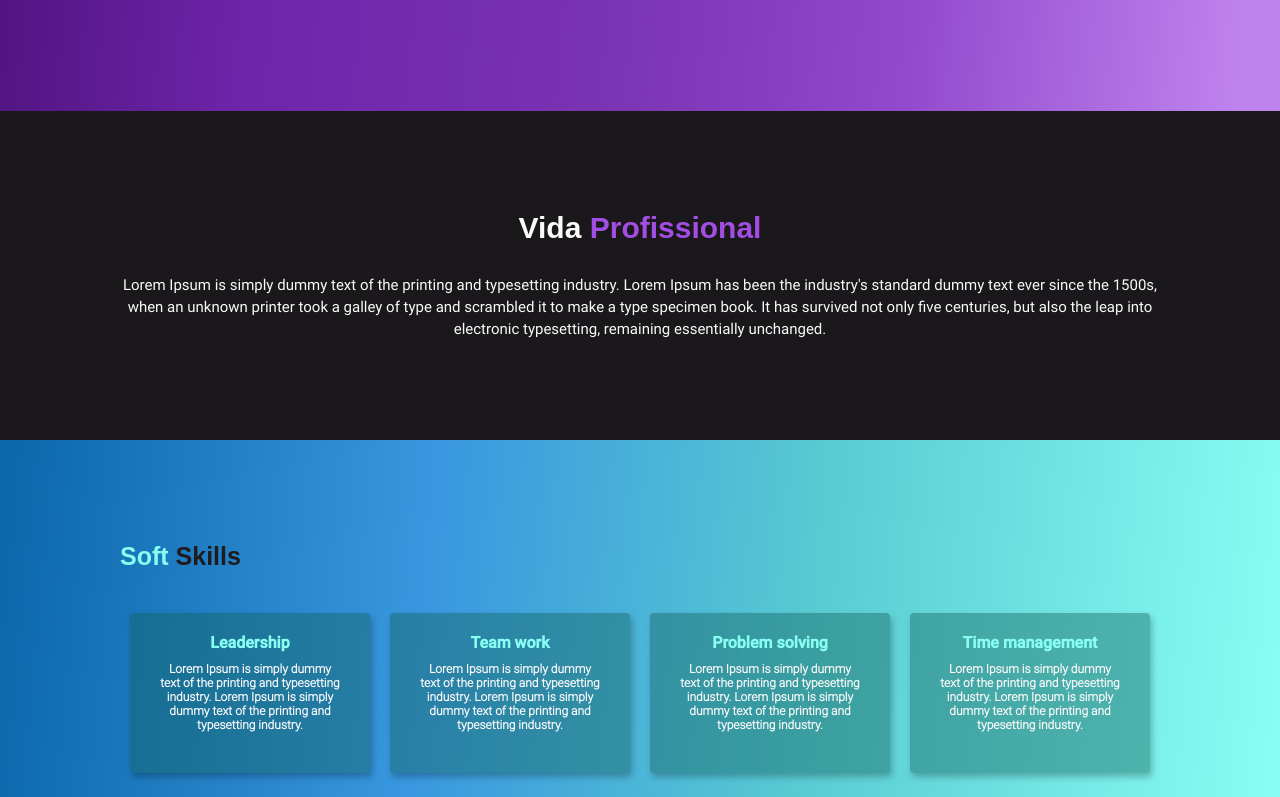
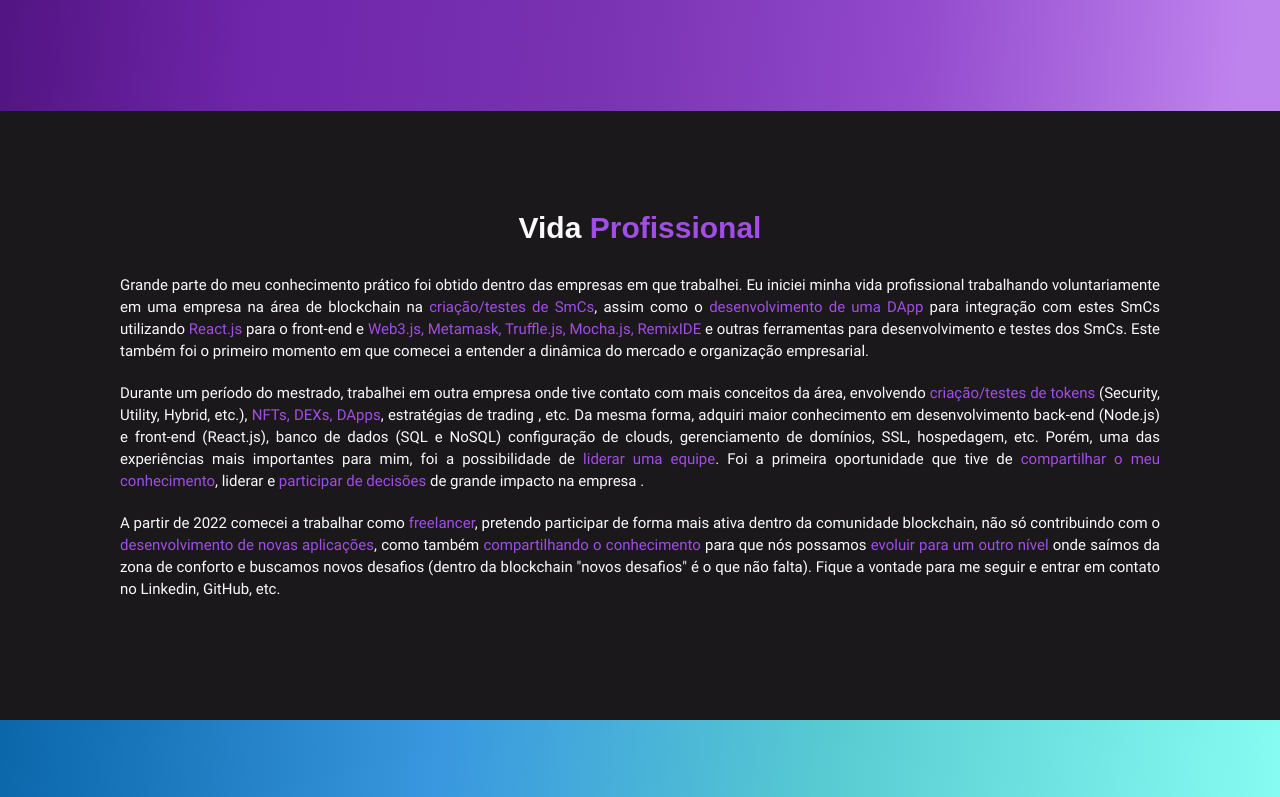
Before and after one commit to levysantiago/personal-page, a React (Create React App) app: page / in a window 1280 px wide. Shown: the part 1795-2592 px from the top of the page. Built offline with nearby package versions, Linux system fonts and the light colour scheme.

Commit message:
refactor: writing professional life text

```diff
--- a/src/components/About/index.tsx
+++ b/src/components/About/index.tsx
@@ -50,14 +50,14 @@ const About: React.FC = () => {
       </Description>
 
       <Description>
-        Durante o mestrado, também trabalhei em algumas empresas voltadas para a
-        área de Blockchain. Hoje tenho experiência principalmente em Programação
-        Backend com Node.js, Banco de dados,{" "}
+        Durante a graduação e mestrado, também trabalhei em algumas empresas
+        voltadas para a área de Blockchain. Hoje tenho experiência
+        principalmente em Programação Backend com Node.js, Banco de dados,{" "}
         <HighlightedDescription>
           Blockchain (Tokens, NFTs, DEX, Web3)
         </HighlightedDescription>
-        , desenvolvimento de Contratos Inteligentes, DevOps configuração de
-        Cloud e GitHub/GitLab/BitBucket. Também tenho conhecimento em
+        , desenvolvimento de Contratos Inteligentes (SmC), DevOps configuração
+        de Cloud e GitHub/GitLab/BitBucket. Também tenho conhecimento em
         desenvolvimento Web com React.js, HTML, CSS, Styled Components, trading
         em exchanges centralizadas e DEXs.
       </Description>
--- a/src/components/ProfessionalLife/index.tsx
+++ b/src/components/ProfessionalLife/index.tsx
@@ -1,5 +1,11 @@
 import * as React from "react";
-import { Container, Description, Title, TitleContinuation } from "./styles";
+import {
+  Container,
+  Description,
+  HighlightedDescription,
+  Title,
+  TitleContinuation,
+} from "./styles";
 
 const ProfessionalLife: React.FC = () => {
   return (
@@ -9,12 +15,67 @@ const ProfessionalLife: React.FC = () => {
       </Title>
 
       <Description>
-        Lorem Ipsum is simply dummy text of the printing and typesetting
-        industry. Lorem Ipsum has been the industry's standard dummy text ever
-        since the 1500s, when an unknown printer took a galley of type and
-        scrambled it to make a type specimen book. It has survived not only five
-        centuries, but also the leap into electronic typesetting, remaining
-        essentially unchanged.
+        Grande parte do meu conhecimento prático foi obtido dentro das empresas
+        em que trabalhei. Eu iniciei minha vida profissional trabalhando
+        voluntariamente em uma empresa na área de blockchain na{" "}
+        <HighlightedDescription>criação/testes de SmCs</HighlightedDescription>,
+        assim como o{" "}
+        <HighlightedDescription>
+          desenvolvimento de uma DApp
+        </HighlightedDescription>{" "}
+        para integração com estes SmCs utilizando{" "}
+        <HighlightedDescription>React.js</HighlightedDescription> para o
+        front-end e{" "}
+        <HighlightedDescription>
+          Web3.js, Metamask, Truffle.js, Mocha.js, RemixIDE
+        </HighlightedDescription>{" "}
+        e outras ferramentas para desenvolvimento e testes dos SmCs. Este também
+        foi o primeiro momento em que comecei a entender a dinâmica do mercado e
+        organização empresarial.
+      </Description>
+
+      <Description>
+        Durante um período do mestrado, trabalhei em outra empresa onde tive
+        contato com mais conceitos da área, envolvendo{" "}
+        <HighlightedDescription>
+          criação/testes de tokens
+        </HighlightedDescription>{" "}
+        (Security, Utility, Hybrid, etc.),{" "}
+        <HighlightedDescription>NFTs, DEXs, DApps</HighlightedDescription>,
+        estratégias de trading , etc. Da mesma forma, adquiri maior conhecimento
+        em desenvolvimento back-end (Node.js) e front-end (React.js), banco de
+        dados (SQL e NoSQL) configuração de clouds, gerenciamento de domínios,
+        SSL, hospedagem, etc. Porém, uma das experiências mais importantes para
+        mim, foi a possibilidade de{" "}
+        <HighlightedDescription>liderar uma equipe</HighlightedDescription>. Foi
+        a primeira oportunidade que tive de{" "}
+        <HighlightedDescription>
+          compartilhar o meu conhecimento
+        </HighlightedDescription>
+        , liderar e{" "}
+        <HighlightedDescription>participar de decisões</HighlightedDescription>{" "}
+        de grande impacto na empresa .
+      </Description>
+
+      <Description>
+        A partir de 2022 comecei a trabalhar como{" "}
+        <HighlightedDescription>freelancer</HighlightedDescription>, pretendo
+        participar de forma mais ativa dentro da comunidade blockchain, não só
+        contribuindo com o{" "}
+        <HighlightedDescription>
+          desenvolvimento de novas aplicações
+        </HighlightedDescription>
+        , como também{" "}
+        <HighlightedDescription>
+          compartilhando o conhecimento
+        </HighlightedDescription>{" "}
+        para que nós possamos{" "}
+        <HighlightedDescription>
+          evoluir para um outro nível
+        </HighlightedDescription>{" "}
+        onde saímos da zona de conforto e buscamos novos desafios (dentro da
+        blockchain "novos desafios" é o que não falta). Fique a vontade para me
+        seguir e entrar em contato no Linkedin, GitHub, etc.
       </Description>
     </Container>
   );
--- a/src/components/ProfessionalLife/styles.tsx
+++ b/src/components/ProfessionalLife/styles.tsx
@@ -43,5 +43,13 @@ export const Description = styled(ResponsiveDescription)(
   line-height: 22px;
   text-align: center;
   color: ${props.theme.colors.white};
+  margin-bottom: 20px;
+  text-align: justify;
 `
 );
+
+export const HighlightedDescription = styled(Description)(
+  (props: IProfessionalLifeProps) => `
+  color: ${props.theme.colors.purpleMedium};
+`
+);
```
